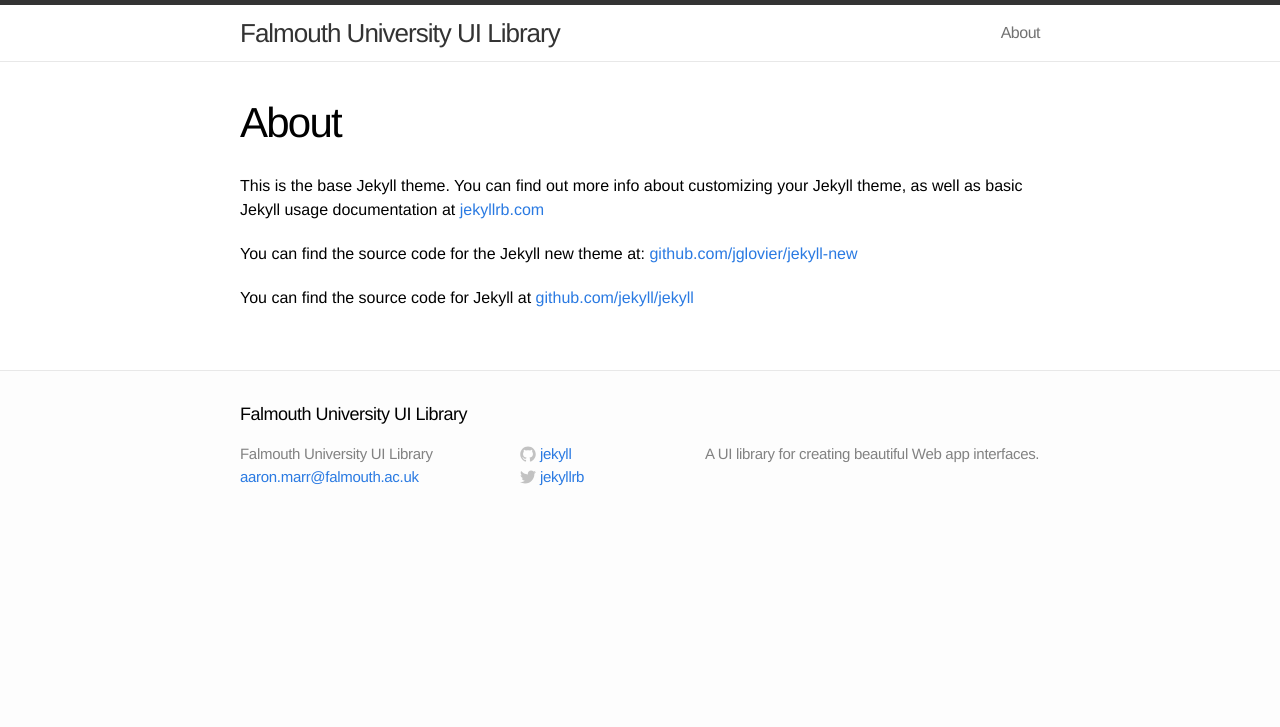
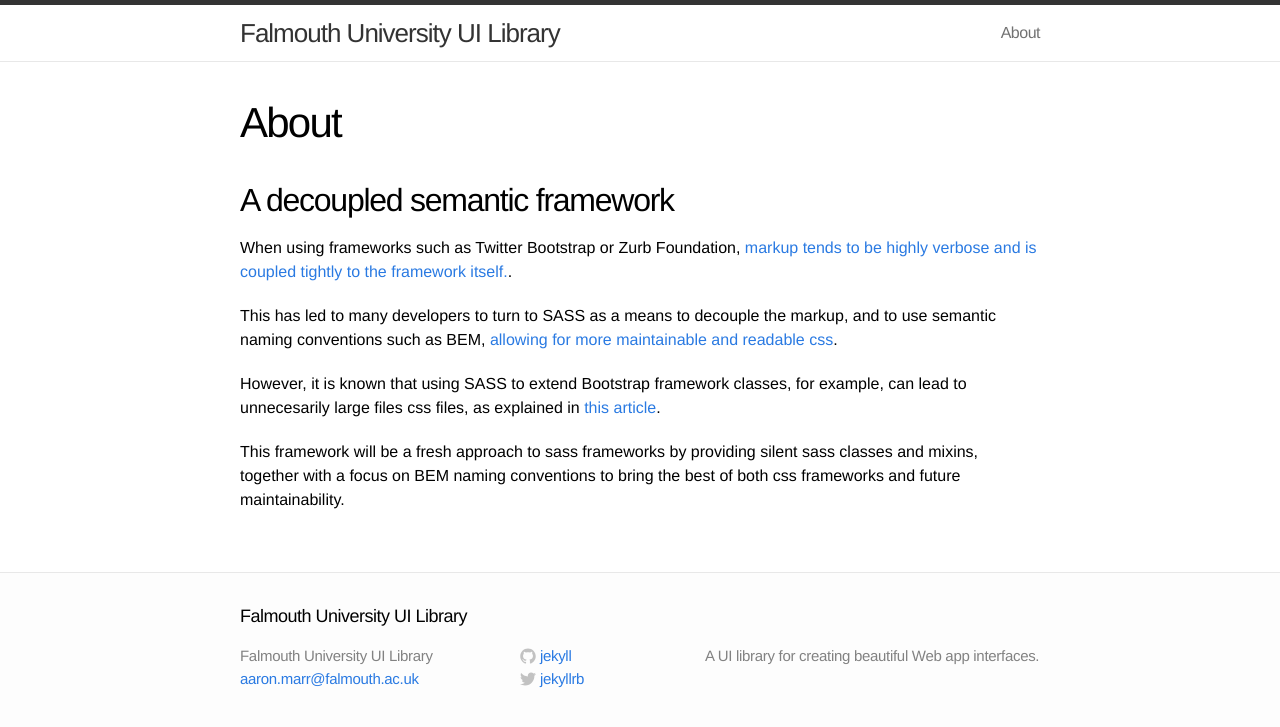
Before and after one commit to ucfalmouth/fu-ui, a Jekyll site: the page built from about.md, in a window 1280 px wide. Shown: the top 727 px of the page. Built offline with Jekyll 4.4.1, drawn with Linux system fonts in a browser that asks for light colours.

Commit message:
Add description to about page

```diff
--- a/about.md
+++ b/about.md
@@ -4,8 +4,13 @@
 permalink: /about/
 ---
 
-This is the base Jekyll theme. You can find out more info about customizing your Jekyll theme, as well as basic Jekyll usage documentation at [jekyllrb.com](http://jekyllrb.com/)
+## A decoupled semantic framework
 
-You can find the source code for the Jekyll new theme at: [github.com/jglovier/jekyll-new](https://github.com/jglovier/jekyll-new)
+When using frameworks such as Twitter Bootstrap or Zurb Foundation, [markup tends to be highly verbose and is coupled tightly to the framework itself.](https://coderwall.com/p/wixovg).
 
-You can find the source code for Jekyll at [github.com/jekyll/jekyll](https://github.com/jekyll/jekyll)
+This has led to many developers to turn to SASS as a means to decouple the markup, and to use semantic naming conventions such as BEM,
+[allowing for more maintainable and readable css](http://www.integralist.co.uk/posts/maintainable-css-with-bem/).
+
+However, it is known that using SASS to extend Bootstrap framework classes, for example, can lead to unnecesarily large files css files, as explained in [this article](http://thesassway.com/editorial/sass-doesnt-create-bad-code-bad-coders-do).
+
+This framework will be a fresh approach to sass frameworks by providing silent sass classes and mixins, together with a focus on BEM naming conventions to bring the best of both css frameworks and future maintainability.
```
